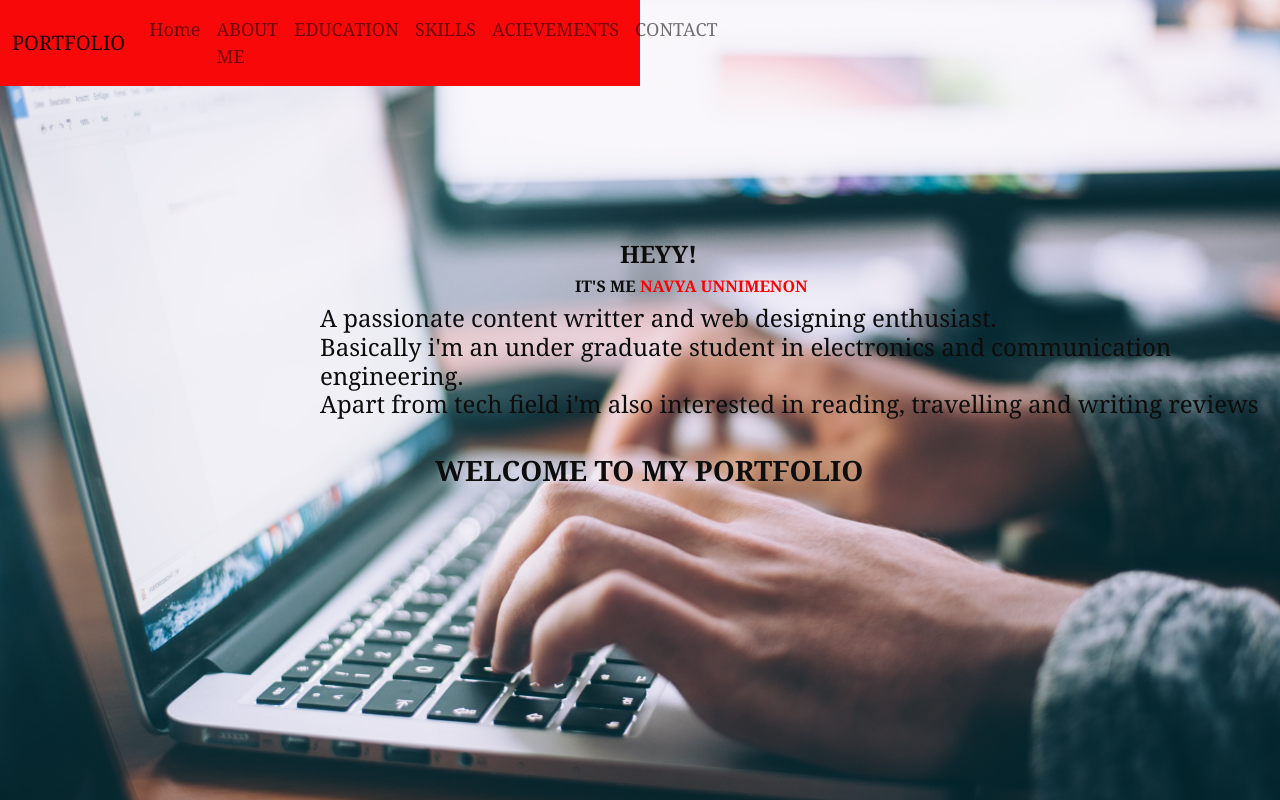
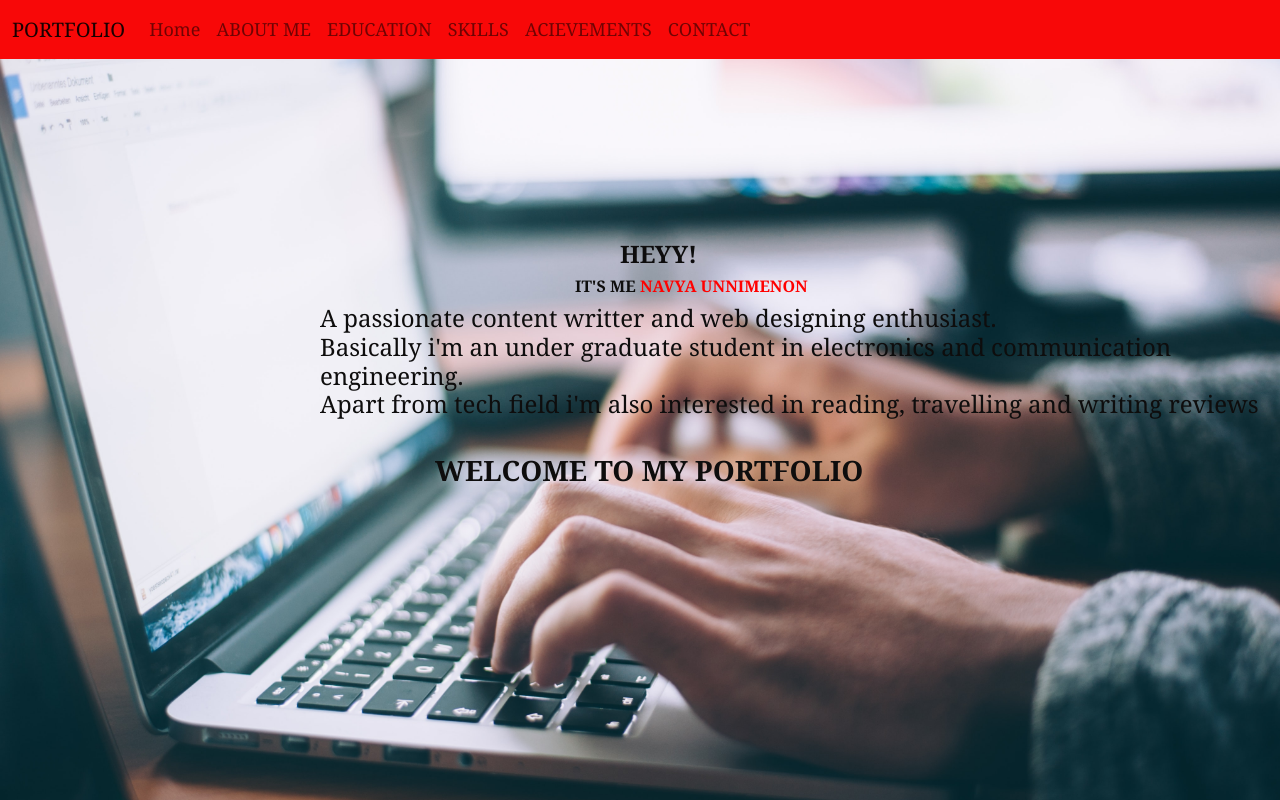
Before and after one commit to navya0610/MY-PORTFOLIO, a plain HTML site: page index.html in a window 1280 px wide. Drawn offline with nearby package versions, Linux system fonts and the light colour scheme.

Commit message:
change size

```diff
--- a/index.html
+++ b/index.html
@@ -10,7 +10,7 @@
 <link rel="stylesheet" href="style.css">
 </head>
 <body>
-    <div class="col clo-md-4 col-lg-6">
+    <div class="col clo-md-6 col-lg-12">
     <nav class="navbar navbar-expand-lg navbar-light mynav">
         <div class="container-fluid">
           <a class="navbar-brand" href="#">PORTFOLIO</a>
```
